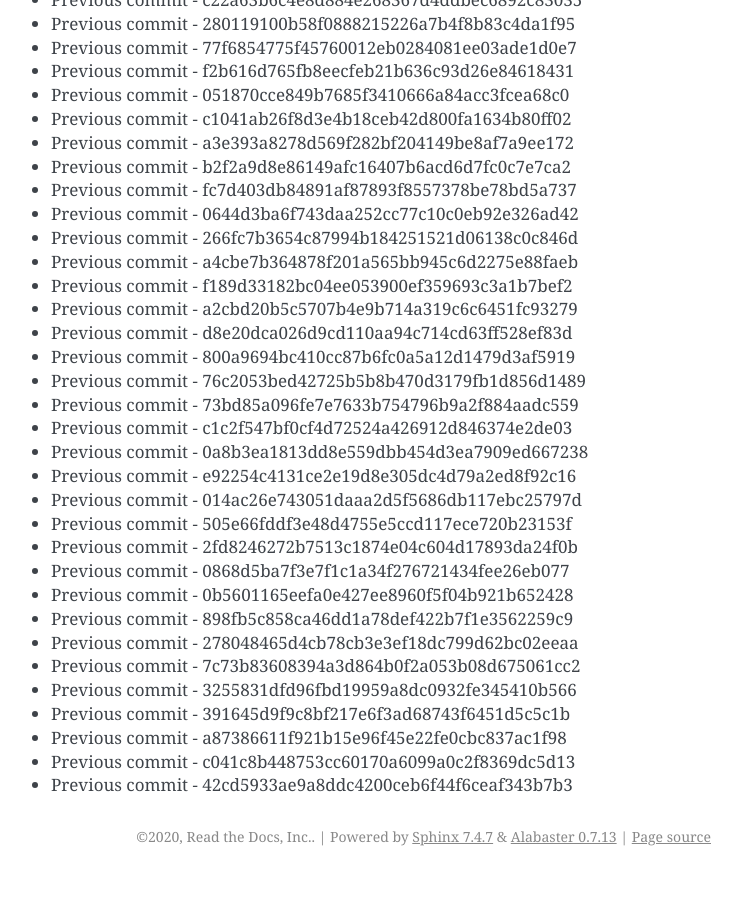
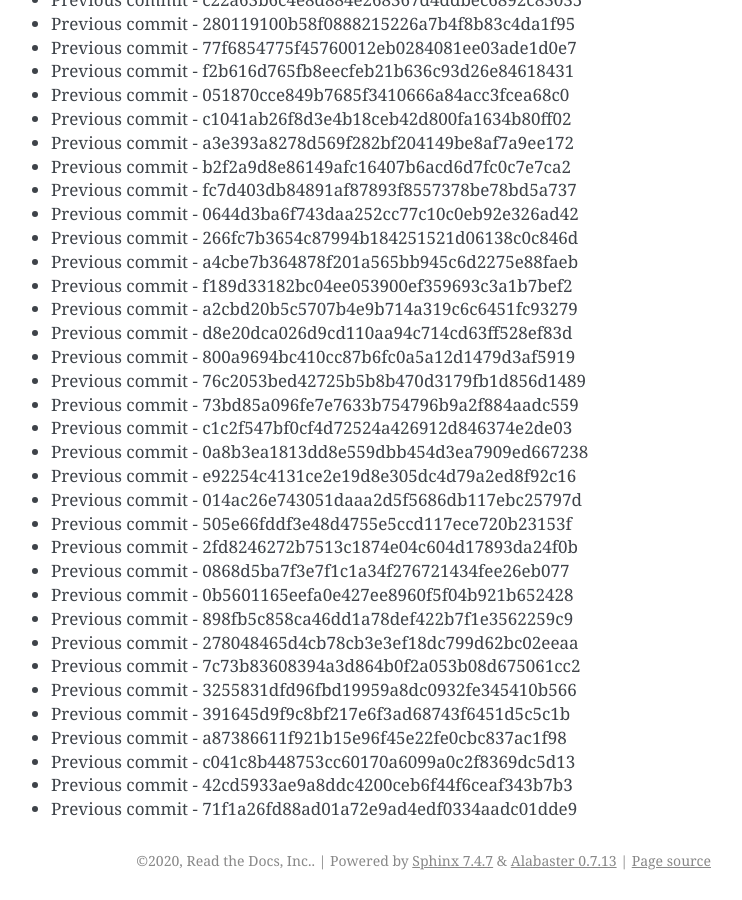
Before and after one commit to readthedocs/rtd-git-stresstest, a Sphinx documentation site: the page built from docs/updates.rst, in a window 1280 px wide and 900 px high, scrolled down 66906 px. Shown: the whole window, without its empty margins (399-1141 px from the left). Built offline with Sphinx 7.4.7, drawn with Linux system fonts in a browser that asks for light colours; before the commit the page ends 67782 px from its top, so only the background shows below that.

Commit message:
Generating commit from previous: 71f1a26fd88ad01a72e9ad4edf0334aadc01dde9

```diff
--- a/docs/updates.rst
+++ b/docs/updates.rst
@@ -2843,3 +2843,4 @@ It can be tested for any performance characteristics.
 * Previous commit - a87386611f921b15e96f45e22fe0cbc837ac1f98
 * Previous commit - c041c8b448753cc60170a6099a0c2f8369dc5d13
 * Previous commit - 42cd5933ae9a8ddc4200ceb6f44f6ceaf343b7b3
+* Previous commit - 71f1a26fd88ad01a72e9ad4edf0334aadc01dde9
```
